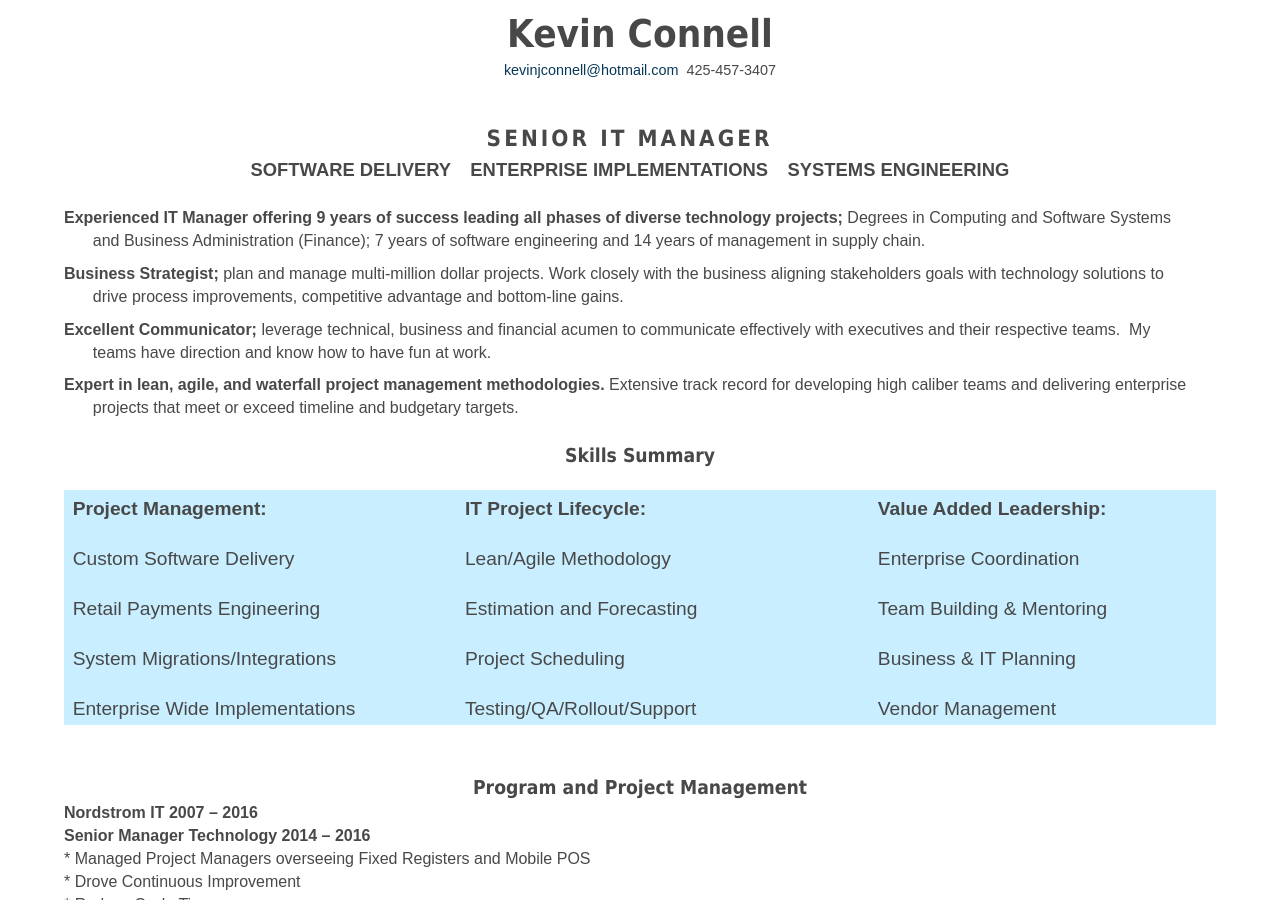
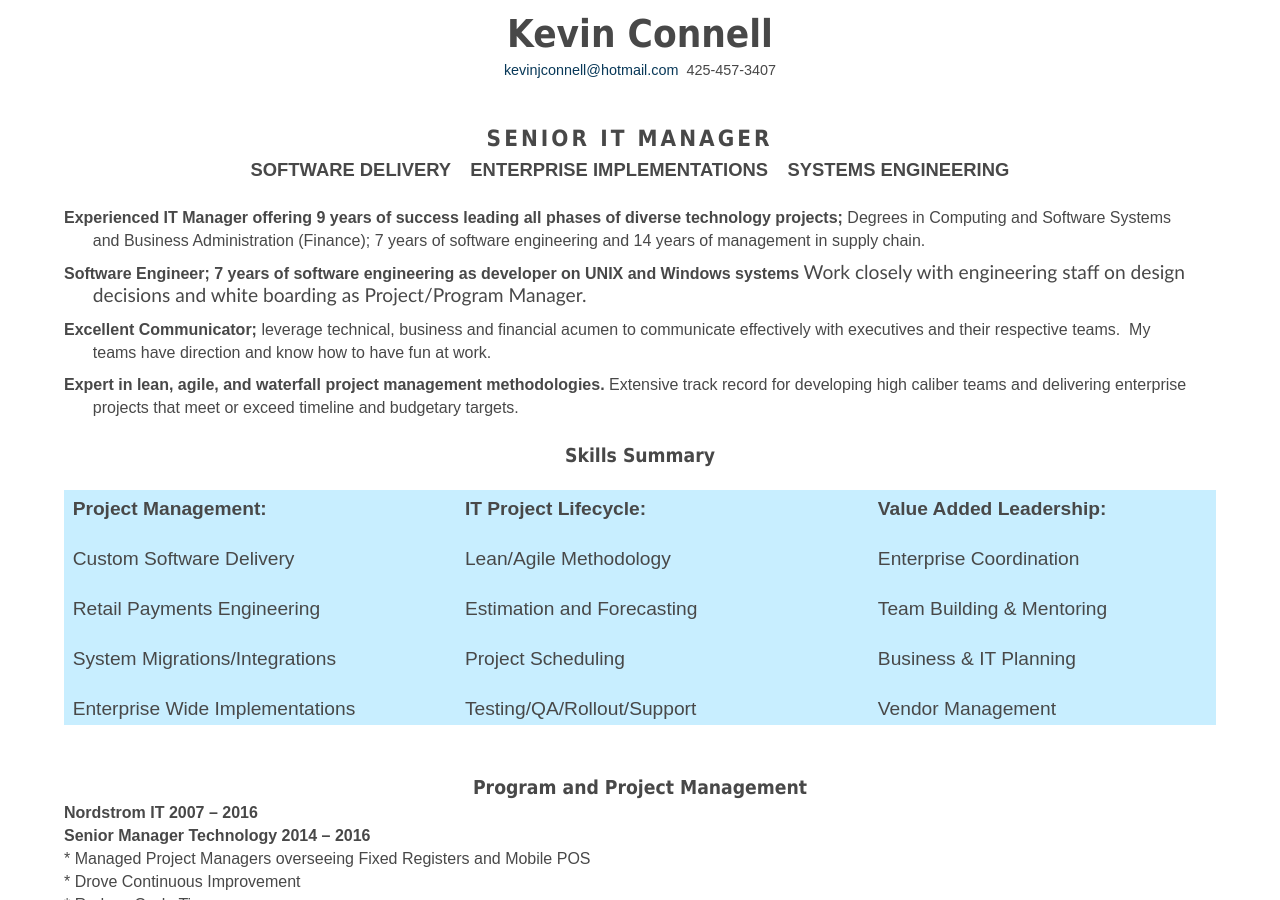
Before and after one commit to mo4dawg/mo4dawg.github.io, a Jekyll site: the page built from CV/index.html, in a window 1280 px wide and 900 px high, scrolled down 375 px. Built offline with Jekyll 4.4.1, drawn with Linux system fonts in a browser that asks for light colours; grey boxes are pictures that could not be loaded.

Commit message:
Update index.html

```diff
--- a/CV/index.html
+++ b/CV/index.html
@@ -335,12 +335,9 @@ of management in supply chain. <o:p></o:p></span></span></p>
 0in;margin-left:.25in;margin-bottom:.0001pt;text-indent:-.25in;line-height:
 normal;mso-list:l4 level1 lfo19'><span style='mso-bookmark:top'><b
 style='mso-bidi-font-weight:normal'><span style='font-size:10.0pt;font-family:
-"Arial","sans-serif";mso-fareast-font-family:"Times New Roman"'>Business Strategist;
-</span></b></span><span style='mso-bookmark:top'><span style='font-size:10.0pt;
-font-family:"Arial","sans-serif";mso-fareast-font-family:"Times New Roman"'>plan
-and manage multi-million dollar projects.<b style='mso-bidi-font-weight:normal'>
-</b>Work closely with the business aligning stakeholders goals with technology solutions to drive process
-improvements, competitive advantage and bottom-line gains.<o:p></o:p></span></span></p>
+"Arial","sans-serif";mso-fareast-font-family:"Times New Roman"'>Software Engineer;
+7 years of software engineering as developer on UNIX and Windows systems
+</span></b>Work closely with engineering staff on design decisions and white boarding as Project/Program Manager.<o:p></o:p></span></p>
 
 <p class=MsoNormal style='margin-top:6.0pt;margin-right:12.95pt;margin-bottom:
 0in;margin-left:.25in;margin-bottom:.0001pt;text-indent:-.25in;line-height:
```
